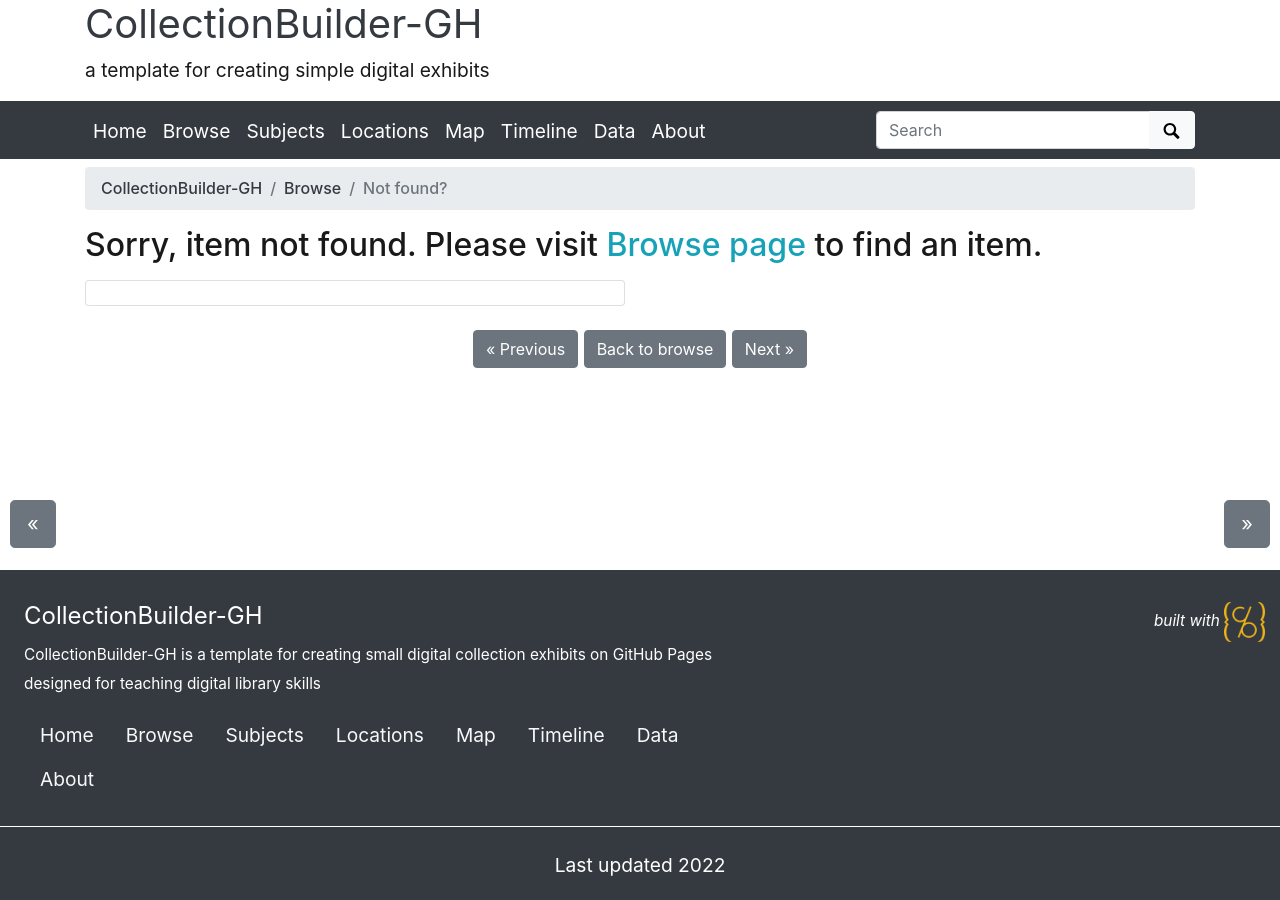
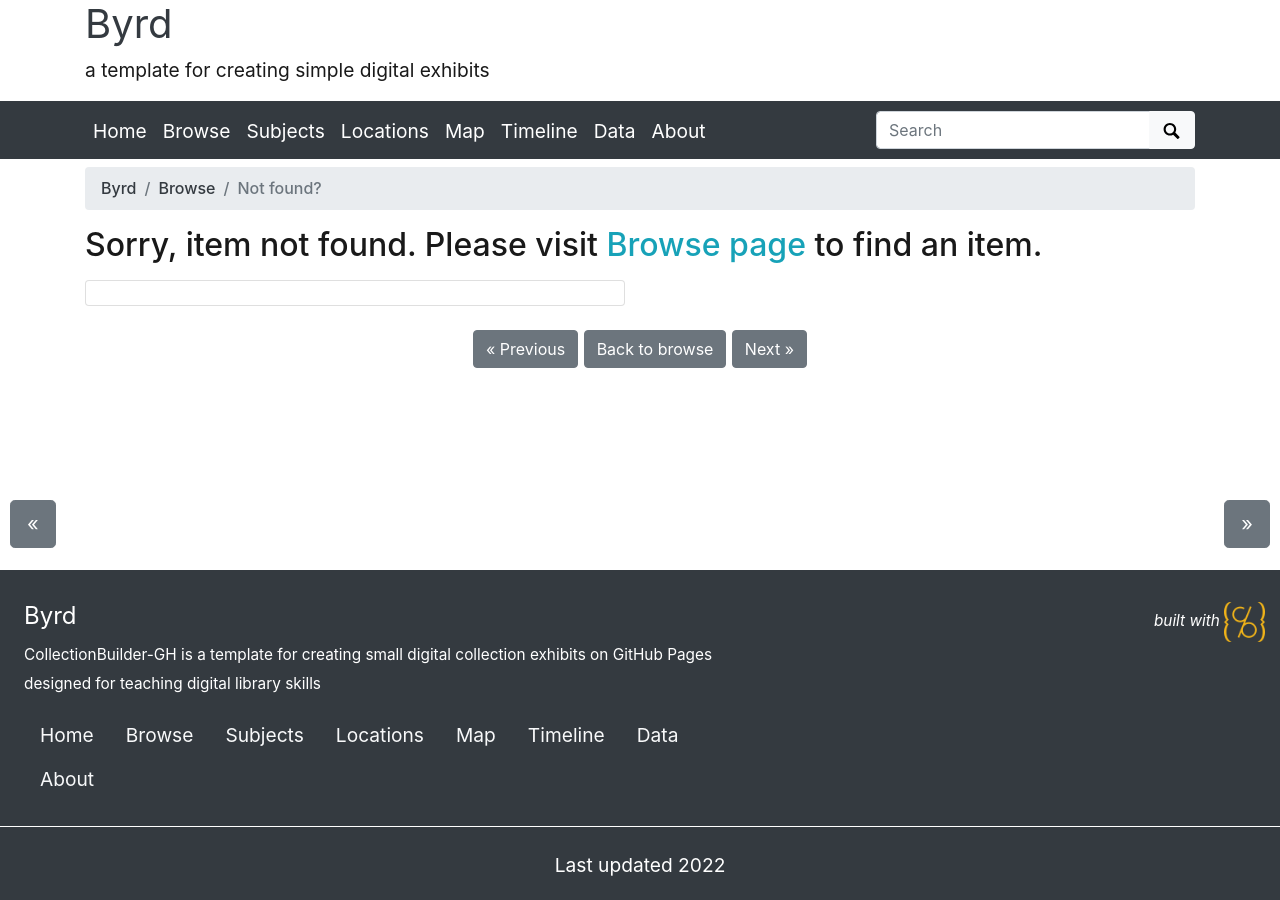
Before and after one commit to rskacor/test_gh, a Jekyll site: the page built from pages/item.md, in a window 1280 px wide. Built offline with Jekyll 4.4.1, drawn with Linux system fonts in a browser that asks for light colours.

Commit message:
Update _config.yml

```diff
--- a/_config.yml
+++ b/_config.yml
@@ -20,7 +20,7 @@ source-code: https://github.com/CollectionBuilder/collectionbuilder-gh
 # SITE SETTINGS
 #
 # title of site appears in banner
-title: CollectionBuilder-GH
+title: Byrd
 # tagline, a short phrase that will appear throughout the site in the top banner
 tagline: a template for creating simple digital exhibits
 # description appears in meta tags and other locations
```
